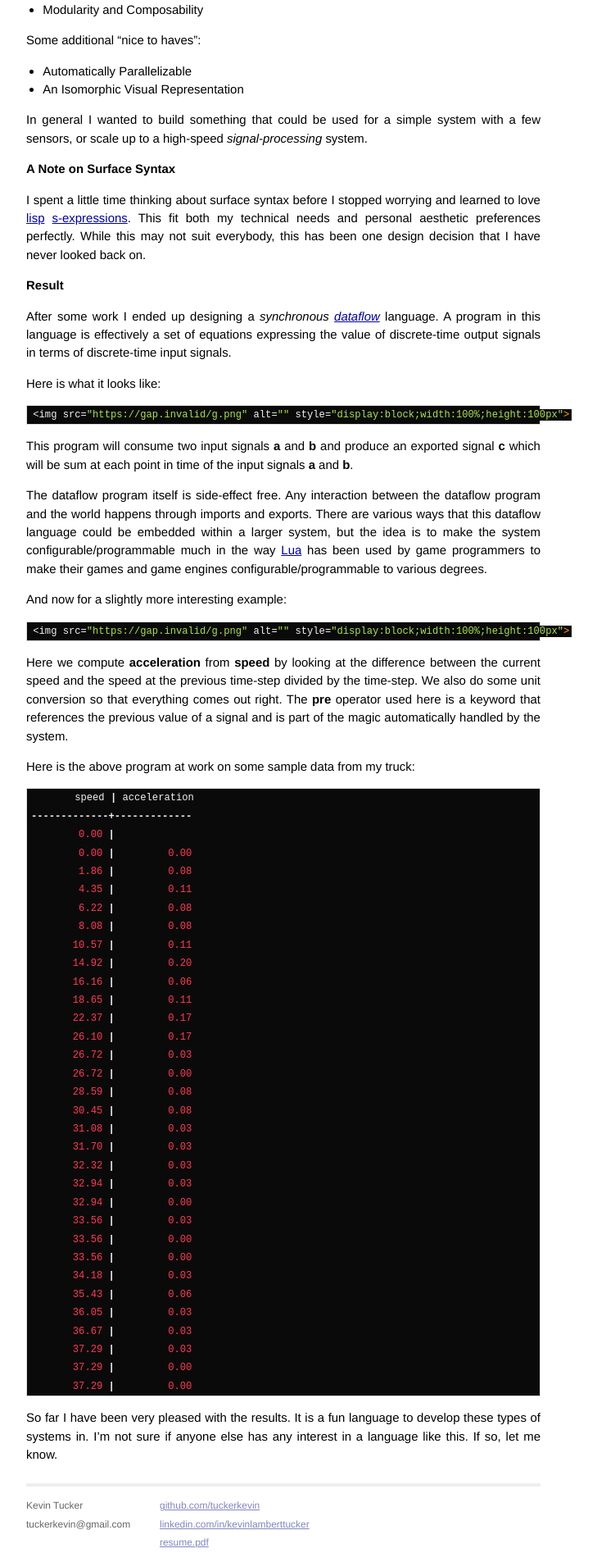
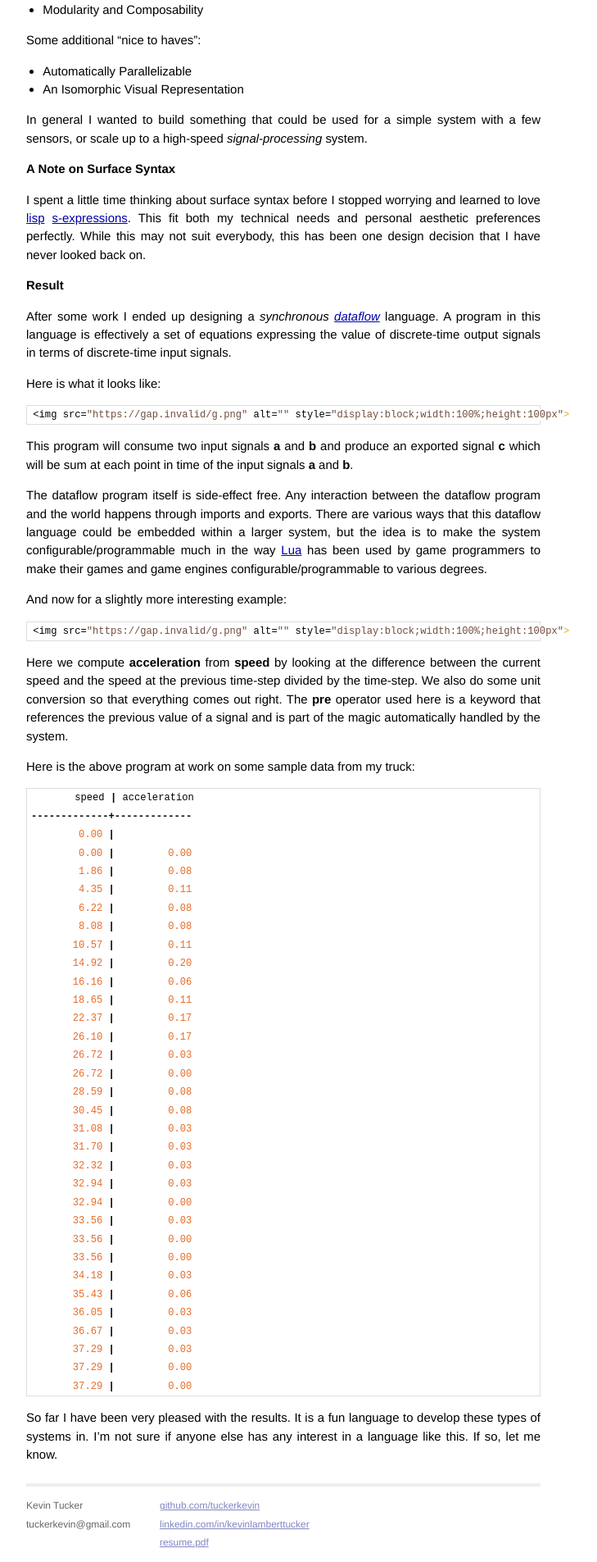
Before and after one commit to tuckerkevin/tuckerkevin.github.io, a Jekyll site: the page built from _posts/2013-09-10-dataflow.md, in a window 1280 px wide. Shown: the part 724-2629 px from the top of the page at 82% size, without its empty margins (294-1023 px from the left). Built offline with Jekyll 4.4.1, drawn with Linux system fonts in a browser that asks for light colours; Markdown is read by kramdown in place of the engine named in the settings.

Commit message:
Change to lighter syntax color theme for better printing.

```diff
--- a/css/main.css
+++ b/css/main.css
@@ -130,7 +130,7 @@ ul.posts span {
 /* standard */
 .post pre {
   border: 1px solid #ddd;
-  background-color: #0b0a0a;
+  background-color: #ffffff;
   padding: 0 .4em;
 }
 
@@ -140,7 +140,7 @@ ul.posts span {
 
 .post code {
   border: 1px solid #ddd;
-  background-color: #0b0a0a;
+  background-color: #ffffff;
   padding: 0 .2em;
 }
 
--- a/css/syntax.css
+++ b/css/syntax.css
@@ -1,12 +1,12 @@
-.highlight  { color: #f3f3f3; background: #0b0a0a; }
-.highlight .c { color: #60606d; font-style: italic } /* Comment */
+.highlight  { color: #000000; background: #ffffff; }
+.highlight .c { color: #66664c; font-style: italic } /* Comment */
 .highlight .err { color: #a61717; background-color: #e3d2d2 } /* Error */
 .highlight .k { font-weight: bold } /* Keyword */
 .highlight .o { font-weight: bold } /* Operator */
-.highlight .cm { color: #60606d; font-style: italic } /* Comment.Multiline */
-.highlight .cp { color: #60606d; font-weight: bold } /* Comment.Preproc */
-.highlight .c1 { color: #60606d; font-style: italic } /* Comment.Single */
-.highlight .cs { color: #60606d; font-weight: bold; font-style: italic } /* Comment.Special */
+.highlight .cm { color: #66664c; font-style: italic } /* Comment.Multiline */
+.highlight .cp { color: #66664c; font-weight: bold } /* Comment.Preproc */
+.highlight .c1 { color: #66664c; font-style: italic } /* Comment.Single */
+.highlight .cs { color: #66664c; font-weight: bold; font-style: italic } /* Comment.Special */
 .highlight .gd { color: #000000; background-color: #ffdddd } /* Generic.Deleted */
 .highlight .gd .x { color: #000000; background-color: #ffaaaa } /* Generic.Deleted.Specific */
 .highlight .ge { font-style: italic } /* Generic.Emph */
@@ -23,38 +23,38 @@
 .highlight .kd { font-weight: bold } /* Keyword.Declaration */
 .highlight .kp { font-weight: bold } /* Keyword.Pseudo */
 .highlight .kr { font-weight: bold } /* Keyword.Reserved */
-.highlight .kt { color: #ffaa00; font-weight: bold } /* Keyword.Type */
-.highlight .m { color: #ff3a55 } /* Literal.Number */
-.highlight .s { color: #a9e448 } /* Literal.String */
-.highlight .na { color: #ffaa00 } /* Name.Attribute */
-.highlight .nb { color: #ffaa00 } /* Name.Builtin */
-.highlight .nc { color: #ffaa00; font-weight: bold } /* Name.Class */
-.highlight .no { color: #ffaa00 } /* Name.Constant */
-.highlight .ni { color: #ffaa00 } /* Name.Entity */
-.highlight .ne { color: #ffaa00; font-weight: bold } /* Name.Exception */
-.highlight .nf { color: #fffb00; font-weight: bold } /* Name.Function */
-.highlight .nn { color: #ffaa00 } /* Name.Namespace */
-.highlight .nt { color: #ffaa00 } /* Name.Tag */
-.highlight .nv { color: #ffaa00 } /* Name.Variable */
+.highlight .kt { color: #d8b229; font-weight: bold } /* Keyword.Type */
+.highlight .m { color: #e66c29 } /* Literal.Number */
+.highlight .s { color: #704d3d } /* Literal.String */
+.highlight .na { color: #d8b229 } /* Name.Attribute */
+.highlight .nb { color: #d8b229 } /* Name.Builtin */
+.highlight .nc { color: #d8b229; font-weight: bold } /* Name.Class */
+.highlight .no { color: #d8b229 } /* Name.Constant */
+.highlight .ni { color: #d8b229 } /* Name.Entity */
+.highlight .ne { color: #d8b229; font-weight: bold } /* Name.Exception */
+.highlight .nf { color: #2eb43b; font-weight: bold } /* Name.Function */
+.highlight .nn { color: #d8b229 } /* Name.Namespace */
+.highlight .nt { color: #d8b229 } /* Name.Tag */
+.highlight .nv { color: #d8b229 } /* Name.Variable */
 .highlight .ow { font-weight: bold } /* Operator.Word */
-.highlight .w { color: #f3f3f3 } /* Text.Whitespace */
-.highlight .mf { color: #ff3a55 } /* Literal.Number.Float */
-.highlight .mh { color: #ff3a55 } /* Literal.Number.Hex */
-.highlight .mi { color: #ff3a55 } /* Literal.Number.Integer */
-.highlight .mo { color: #ff3a55 } /* Literal.Number.Oct */
-.highlight .sb { color: #a9e448 } /* Literal.String.Backtick */
-.highlight .sc { color: #a9e448 } /* Literal.String.Char */
-.highlight .sd { color: #a9e448 } /* Literal.String.Doc */
-.highlight .s2 { color: #a9e448 } /* Literal.String.Double */
-.highlight .se { color: #a9e448 } /* Literal.String.Escape */
-.highlight .sh { color: #a9e448 } /* Literal.String.Heredoc */
-.highlight .si { color: #a9e448 } /* Literal.String.Interpol */
-.highlight .sx { color: #a9e448 } /* Literal.String.Other */
-.highlight .sr { color: #99ff00 } /* Literal.String.Regex */
-.highlight .s1 { color: #a9e448 } /* Literal.String.Single */
-.highlight .ss { color: #ff3a55 } /* Literal.String.Symbol */
-.highlight .bp { color: #ffaa00 } /* Name.Builtin.Pseudo */
-.highlight .vc { color: #ffaa00 } /* Name.Variable.Class */
-.highlight .vg { color: #ffaa00 } /* Name.Variable.Global */
-.highlight .vi { color: #ffaa00 } /* Name.Variable.Instance */
-.highlight .il { color: #ff3a55 } /* Literal.Number.Integer.Long */
+.highlight .w { color: #000000 } /* Text.Whitespace */
+.highlight .mf { color: #e66c29 } /* Literal.Number.Float */
+.highlight .mh { color: #e66c29 } /* Literal.Number.Hex */
+.highlight .mi { color: #e66c29 } /* Literal.Number.Integer */
+.highlight .mo { color: #e66c29 } /* Literal.Number.Oct */
+.highlight .sb { color: #704d3d } /* Literal.String.Backtick */
+.highlight .sc { color: #704d3d } /* Literal.String.Char */
+.highlight .sd { color: #704d3d } /* Literal.String.Doc */
+.highlight .s2 { color: #704d3d } /* Literal.String.Double */
+.highlight .se { color: #704d3d } /* Literal.String.Escape */
+.highlight .sh { color: #704d3d } /* Literal.String.Heredoc */
+.highlight .si { color: #704d3d } /* Literal.String.Interpol */
+.highlight .sx { color: #704d3d } /* Literal.String.Other */
+.highlight .sr { color: #ff0066 } /* Literal.String.Regex */
+.highlight .s1 { color: #704d3d } /* Literal.String.Single */
+.highlight .ss { color: #e66c29 } /* Literal.String.Symbol */
+.highlight .bp { color: #d8b229 } /* Name.Builtin.Pseudo */
+.highlight .vc { color: #d8b229 } /* Name.Variable.Class */
+.highlight .vg { color: #d8b229 } /* Name.Variable.Global */
+.highlight .vi { color: #d8b229 } /* Name.Variable.Instance */
+.highlight .il { color: #e66c29 } /* Literal.Number.Integer.Long */
```
